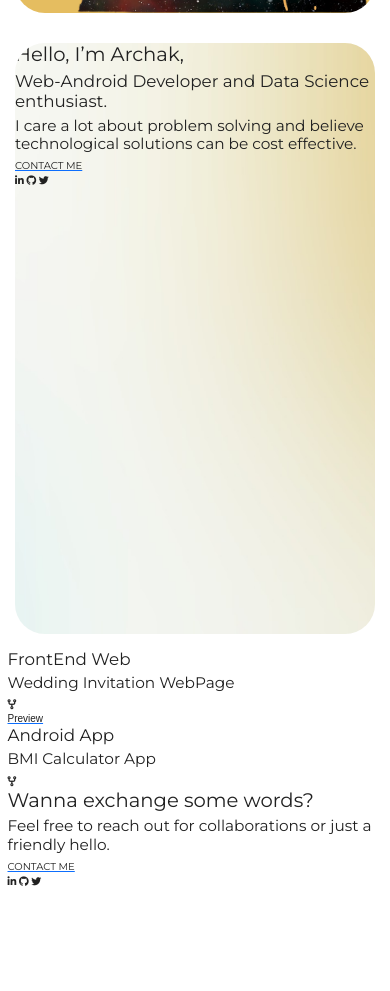
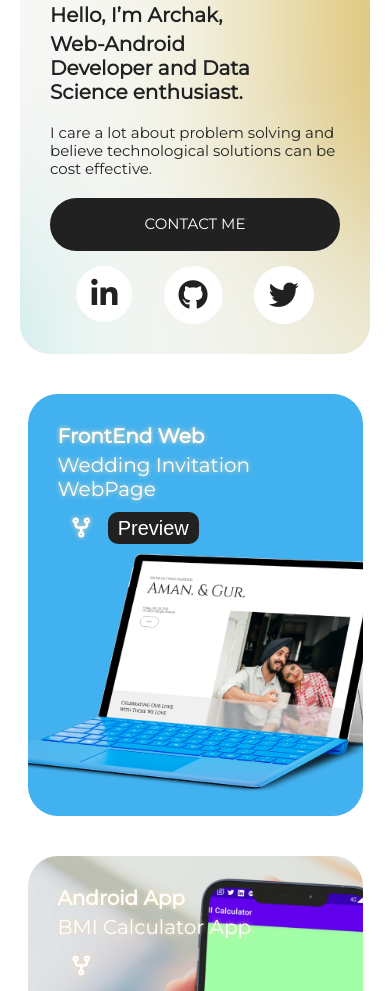
Before and after one commit to archakNath/rchuck-portfolio, a plain HTML site: page index.html in a window 390 px wide. Shown: the part 593-1584 px from the top of the page. Before the commit the page ends 1482 px from the top, so only its background shows below. Drawn offline with nearby package versions, Linux system fonts and the light colour scheme; a web font is replaced by a local one.

Commit message:
🟡updated css

```diff
--- a/assets/style.css
+++ b/assets/style.css
@@ -4,6 +4,7 @@
 /* CSS VARIABLES */
 :root{
     --primary-color:#E5BD60;
+    --primary-color-light:#e5bd603b;
 }
 
 /* UNIVERSAL CSS */
@@ -15,9 +16,6 @@
 }
 html{
     scroll-behavior: smooth;
-}
-.hz-margin{
-    padding: 0 var(--horizontal-margin-spacing);
 }
 h1{
     font-size: var(--h1-size);
@@ -45,44 +43,87 @@ h3{
   }
 .text{
     font-family: 'Quicksand', sans-serif;
-    font-size: var(--text-size);
+    font-size: 15px;
     line-height: 1.3rem;
 }
-.huge-btn{
-    display: block;
-    font-size: 1rem;
-    background: transparent;
-    border: 1px solid #212121;
-    padding: 25px 50px;
-    border-radius: 50px;
+.contact-button{
+    text-align: center;
+    display: inline;
+    color: white;
+    background-color: #212121;
     width: fit-content;
-    margin: 30px 0;
+    padding: 18px 25px;
+    border-radius: 30px;
 }
-.huge-btn:hover{
-    color: grey;
-    border-color: grey;
+#about-me-contacts{
+    margin-top: 40px;
 }
-.v-reposition-container{
-    position: absolute;
-    left: 0;
-    width: 100vw;
+#about-me-contacts > a{
+    text-decoration: none;
 }
-.h-reposition-container{
-    width: 100vw;
-    position: relative;
-    top: 100vh;
+.contact-button:hover{
+    background-color: #313131;
+    transition: all 0.3s;
+}
+.fa-brands{
+    font-size: 30px;
+    margin: 0 2px;
+    padding: 14px 15px;
+    background-color: white;
+    border-radius: 100%;
+}
+.fa-brands-linkedin{
+    padding: 13px 15px;
+}
+.fa-brands-linkedin:hover{
+    background-color: #0A66C2;
+    transition: all 0.3s;
+    color: white;
+}
+.fa-brands-git:hover{
+    background-color: #6e5494;
+    transition: all 0.3s;
+    color: white;
+}
+.fa-brands-twitter:hover{
+    background-color: #00acee;
+    transition: all 0.3s;
+    color: white;
+}
+.socials-containter{
+    display: inline;
+    padding: 0;
+}
+@media (max-width:768px){
+
+    #about-me-contacts{
+        margin-top: 20px;
+        font-size: 15px;
+    }
+    .contact-button{
+        display: block;
+        width: 100%;
+        padding: 15px 20px;
+    }
+    .fa-brands{
+        margin: 15px 5px 0 5px;
+    }
+    .socials-containter{
+        display: flex;
+        justify-content: space-evenly;
+    }
 }
 
 /* HEADER */
 nav{
     height: 0;
     width: 100%;
-    margin-bottom: 20vh;
+    margin-bottom: 13vh;
 }
 label.logo{
     font-size: 30px;
-    line-height: 80px;
-    padding: 0 0 0 30px;
+    line-height: 50px;
+    padding: 0 0 0 15px;
     font-weight: bold;
     color: var(--primary-color);
 }
@@ -93,7 +134,7 @@ nav ul{
 }
 nav ul li{
     display: inline-block;
-    line-height: 80px;
+    line-height: 50px;
     margin: 0 5px;
 }
 nav ul li a{
@@ -105,22 +146,22 @@ nav ul li a{
     text-decoration: none;
     color: #212121;
 }
-a:hover{
+a:hover, .active{
     color: orange;
     transition: .5s;
 }
 .checkbtn{
     font-size: 20px;
     float: right;
-    line-height: 60px;
-    margin-right: 40px;
+    line-height: 50px;
+    margin-right: 15px;
     cursor: pointer;
     display: none;
 }
 #check{
     display: none;
 }
-@media (max-width:1000px){
+@media (max-width:768px){
     label.logo{
         font-size: 20px;
     }
@@ -132,6 +173,13 @@ a:hover{
     }
 }
 @media (max-width:570px){
+
+    .active{
+        color: #212121;
+    }
+    nav{
+        margin-bottom: 10vh;
+    }
     .checkbtn{
         display: block;
     }
@@ -139,12 +187,13 @@ a:hover{
         position: fixed;
         width: 100%;
         height: 100vh;
-        backdrop-filter: blur(5px);
-        top: 80px;
+        background-color: white;
+        top: 40px;
         font-weight: bold;
         left: -100%;
         text-align: center;
-        transition: all .5s;
+        opacity: 0;
+        transition: all .3s;
     }
     nav ul li{
         display: block;
@@ -154,18 +203,15 @@ a:hover{
     nav li ul a{
         font-size: 20px;
     }
-    a:hover, a.active{
-        background: none;
-        color: grey;
-    }
     #check:checked ~ ul{
         left: 0;
+        opacity: 1;
     }
 }
 
 /* ABOUT */
 #profile-pic{
-    padding: 15px;
+    padding: 20px;
 }
 #profile-pic-inside {
     background: url(/assets/img_resources/profile.png);
@@ -174,11 +220,13 @@ a:hover{
     background-size: cover;
     border-radius: 30px;
     overflow: hidden;
+    box-shadow: var(--primary-color) 0 0 70px;
 }
 #about-me{
-    padding: 15px;
+    padding: 20px;
 }
 #about-me-inside{
+    padding: 45px;
     background-image: url(/assets/img_resources/blur.jpg);
     height: 70vh;
     background-position: center;
@@ -186,18 +234,149 @@ a:hover{
     border-radius: 30px;
     overflow: hidden;
 }
-/* #about-me-blur{
-    backdrop-filter: blur(500px);
-    height: 110%;
-    width: 110%;
-} */
-@media (max-width:570px){
+.about-me-text{
+    font-size: 23px;
+    margin-top: 50px;
+    width: 90%;
+}
+.about-me-heading{
+    font-weight: bolder;
+    max-width: 80%;
+}
+@media (max-width:992px){
+    #about-me-inside{
+        padding: 40px;
+    }
+
+    .about-me-heading{
+        font-size: 30px;
+    }
+    .about-me-text{
+        margin-top: 30px;
+        width: 100%;
+        font-size: 17px;
+    }
+}
+@media (max-width:768px){
+    #about-me-inside{
+        height: auto;
+        padding: 30px;
+    }
     #profile-pic-inside{
         height: 50vh;
+        box-shadow: var(--primary-color) 0 0 30px;
     }
+    .about-me-heading{
+        font-size: 20px;
+    }
+    .about-me-text{
+        margin-top: 20px;
+        width: 100%;
+        font-size: 15px;
+    }
+
 }
 /* @media (max-width:1000px){
     #profile-pic-inside{
         height: 50vh;
     }
 } */
+
+/* PROJECTS */
+#projects {
+    text-decoration: none;
+}
+.fa-code-fork{
+    padding: 12px 15px;
+    background-color: none;
+    color: white;
+    font-size: 30px;
+    transition: all .3s;
+    border-radius: 100px;
+}
+.fa-code-fork:hover{
+    color: #212121;
+    background-color: white;
+}
+.fa-code-fork:hover ~ .thick-7{
+    --d: 0;
+}
+.project-element{
+    margin: 20px;
+    height: 70vh;
+    background-position: center;
+    background-size: cover;
+    border-radius: 30px;
+    overflow: hidden;
+    transition: all 0.3s;
+}
+.project-element a{
+    text-decoration: none;
+}
+.project-element-inside{
+    text-shadow: wheat 0 0 5px;
+    color: white;
+    padding: 30px;
+}
+.project-element-inside h2{
+    font-weight: bold;
+}
+.project-element-1{
+    background-image: url(/assets/img_resources/project1.png);
+    background-position: center;
+    background-size: cover;
+}
+.project-element-2{
+    background-image: url(/assets/img_resources/project2.png);
+    background-position: center;
+    background-size: cover;
+}
+.thick-7 {
+    font-size: 30px;
+    display: inline;
+    padding: 5px 10px;
+    color: white;
+    background:
+      linear-gradient(rgba(255, 255, 255, 0.23) 0 0)
+      left /var(--d, 0%) 100% no-repeat;
+    transition: 0.5s;
+    cursor: pointer;
+  }
+.thick-7:hover{
+    --d:100%;
+}
+.project-element-1:hover{
+    box-shadow: skyblue 0 0 70px;
+    color: #fff;
+}
+.project-element-2:hover{
+    box-shadow: #CECCC7 0 0 70px;
+    color: #fff;
+}
+
+@media (max-width:768px){
+    .project-element{
+        height: 50vh;
+    }
+    .thick-7{
+     text-shadow: none;
+     color: white;
+     border-radius: 10px;
+     background:linear-gradient(#212121 0 0);
+    }
+}
+@media (max-width:992px){
+    .project-element-inside h2, .project-element-inside h3, .fa-code-fork, .thick-7{
+        font-size: 20px;
+    }
+}
+/* LETSTALK */
+#letstalk-me-inside{
+    padding: 45px;
+    background-image: url(/assets/img_resources/blur.jpg);
+    background-position: center;
+    margin: 20px;
+    background-size: cover;
+    border-radius: 30px;
+    overflow: hidden;
+}
```
